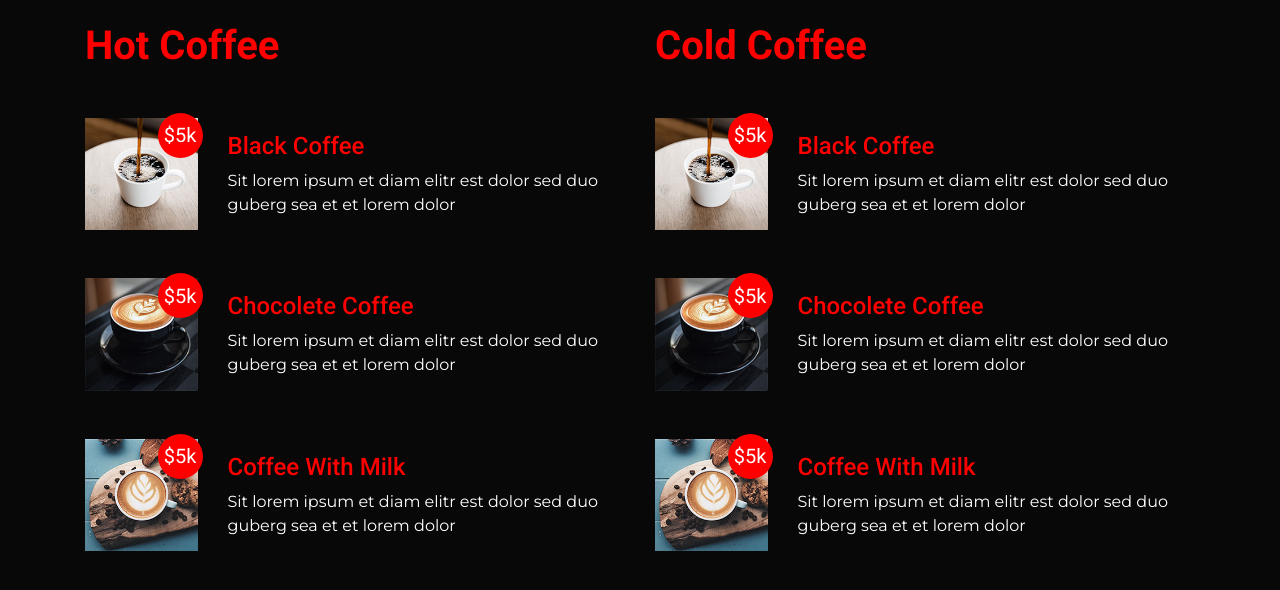
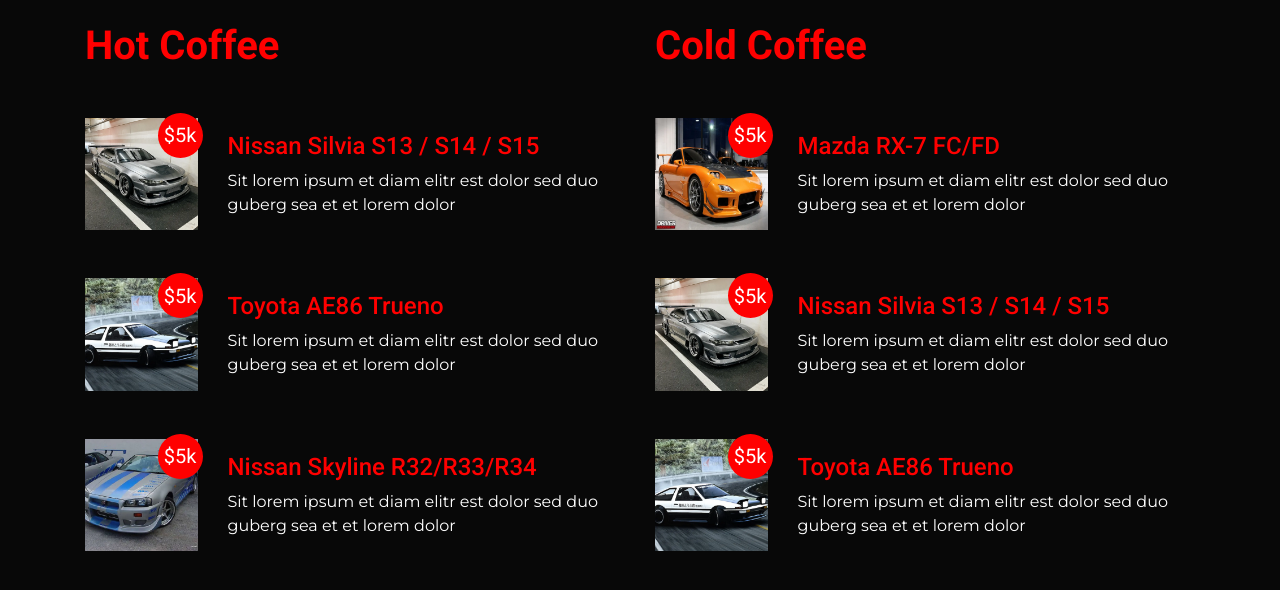
Before and after one commit to SeboskiHub/Proyecto-taller-1, a plain HTML site: page menu.html in a window 1280 px wide. Shown: the part 736-1326 px from the top of the page. Drawn offline with nearby package versions, Linux system fonts and the light colour scheme.

Commit message:
Mod: menu section, colors and text

```diff
--- a/menu.html
+++ b/menu.html
@@ -83,31 +83,31 @@
                     <h1 class="mb-5">Hot Coffee</h1>
                     <div class="row align-items-center mb-5">
                         <div class="col-4 col-sm-3">
-                            <img class="w-100 rounded-circle mb-3 mb-sm-0" src="img/menu-1.jpg" alt="">
+                            <img class="w-100 rounded-circle mb-3 mb-sm-0" src="img/car2.webp" alt="">
                             <h5 class="menu-price">$5k</h5>
                         </div>
                         <div class="col-8 col-sm-9">
-                            <h4>Black Coffee</h4>
+                            <h4>Nissan Silvia S13 / S14 / S15</h4>
                             <p class="m-0">Sit lorem ipsum et diam elitr est dolor sed duo guberg sea et et lorem dolor</p>
                         </div>
                     </div>
                     <div class="row align-items-center mb-5">
                         <div class="col-4 col-sm-3">
-                            <img class="w-100 rounded-circle mb-3 mb-sm-0" src="img/menu-2.jpg" alt="">
+                            <img class="w-100 rounded-circle mb-3 mb-sm-0" src="img/car3.webp" alt="">
                             <h5 class="menu-price">$5k</h5>
                         </div>
                         <div class="col-8 col-sm-9">
-                            <h4>Chocolete Coffee</h4>
+                            <h4>Toyota AE86 Trueno</h4>
                             <p class="m-0">Sit lorem ipsum et diam elitr est dolor sed duo guberg sea et et lorem dolor</p>
                         </div>
                     </div>
                     <div class="row align-items-center mb-5">
                         <div class="col-4 col-sm-3">
-                            <img class="w-100 rounded-circle mb-3 mb-sm-0" src="img/menu-3.jpg" alt="">
+                            <img class="w-100 rounded-circle mb-3 mb-sm-0" src="img/car4.webp" alt="">
                             <h5 class="menu-price">$5k</h5>
                         </div>
                         <div class="col-8 col-sm-9">
-                            <h4>Coffee With Milk</h4>
+                            <h4>Nissan Skyline R32/R33/R34</h4>
                             <p class="m-0">Sit lorem ipsum et diam elitr est dolor sed duo guberg sea et et lorem dolor</p>
                         </div>
                     </div>
@@ -116,31 +116,31 @@
                     <h1 class="mb-5">Cold Coffee</h1>
                     <div class="row align-items-center mb-5">
                         <div class="col-4 col-sm-3">
-                            <img class="w-100 rounded-circle mb-3 mb-sm-0" src="img/menu-1.jpg" alt="">
+                            <img class="w-100 rounded-circle mb-3 mb-sm-0" src="img/car5.webp" alt="">
                             <h5 class="menu-price">$5k</h5>
                         </div>
                         <div class="col-8 col-sm-9">
-                            <h4>Black Coffee</h4>
+                            <h4>Mazda RX-7 FC/FD</h4>
                             <p class="m-0">Sit lorem ipsum et diam elitr est dolor sed duo guberg sea et et lorem dolor</p>
                         </div>
                     </div>
                     <div class="row align-items-center mb-5">
                         <div class="col-4 col-sm-3">
-                            <img class="w-100 rounded-circle mb-3 mb-sm-0" src="img/menu-2.jpg" alt="">
+                            <img class="w-100 rounded-circle mb-3 mb-sm-0" src="img/car2.webp" alt="">
                             <h5 class="menu-price">$5k</h5>
                         </div>
                         <div class="col-8 col-sm-9">
-                            <h4>Chocolete Coffee</h4>
+                            <h4>Nissan Silvia S13 / S14 / S15</h4>
                             <p class="m-0">Sit lorem ipsum et diam elitr est dolor sed duo guberg sea et et lorem dolor</p>
                         </div>
                     </div>
                     <div class="row align-items-center mb-5">
                         <div class="col-4 col-sm-3">
-                            <img class="w-100 rounded-circle mb-3 mb-sm-0" src="img/menu-3.jpg" alt="">
+                            <img class="w-100 rounded-circle mb-3 mb-sm-0" src="img/car3.webp" alt="">
                             <h5 class="menu-price">$5k</h5>
                         </div>
                         <div class="col-8 col-sm-9">
-                            <h4>Coffee With Milk</h4>
+                            <h4>Toyota AE86 Trueno</h4>
                             <p class="m-0">Sit lorem ipsum et diam elitr est dolor sed duo guberg sea et et lorem dolor</p>
                         </div>
                     </div>
```
Also changed, not shown: index.html (+18 -19 lines), css/style.css.
